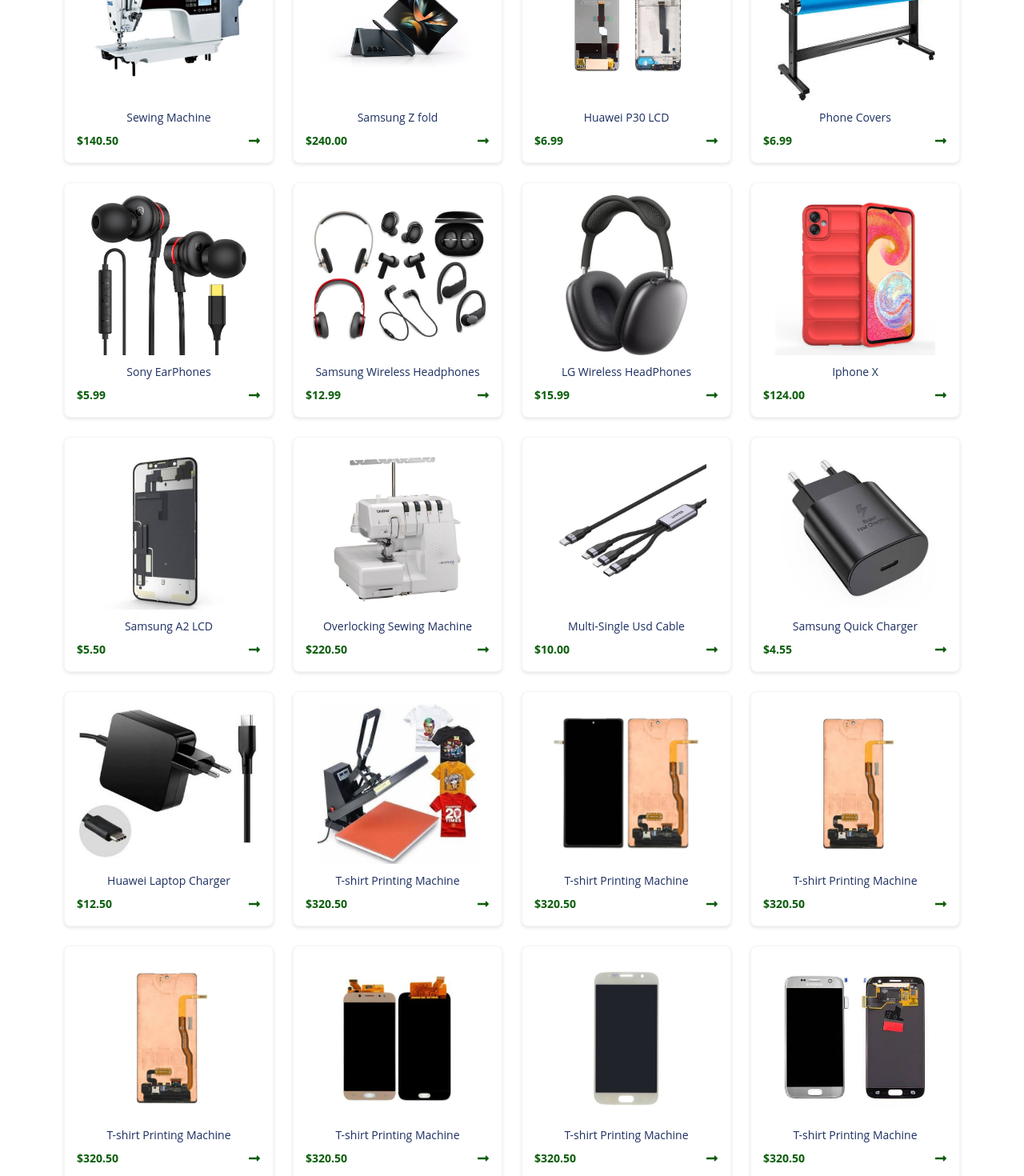
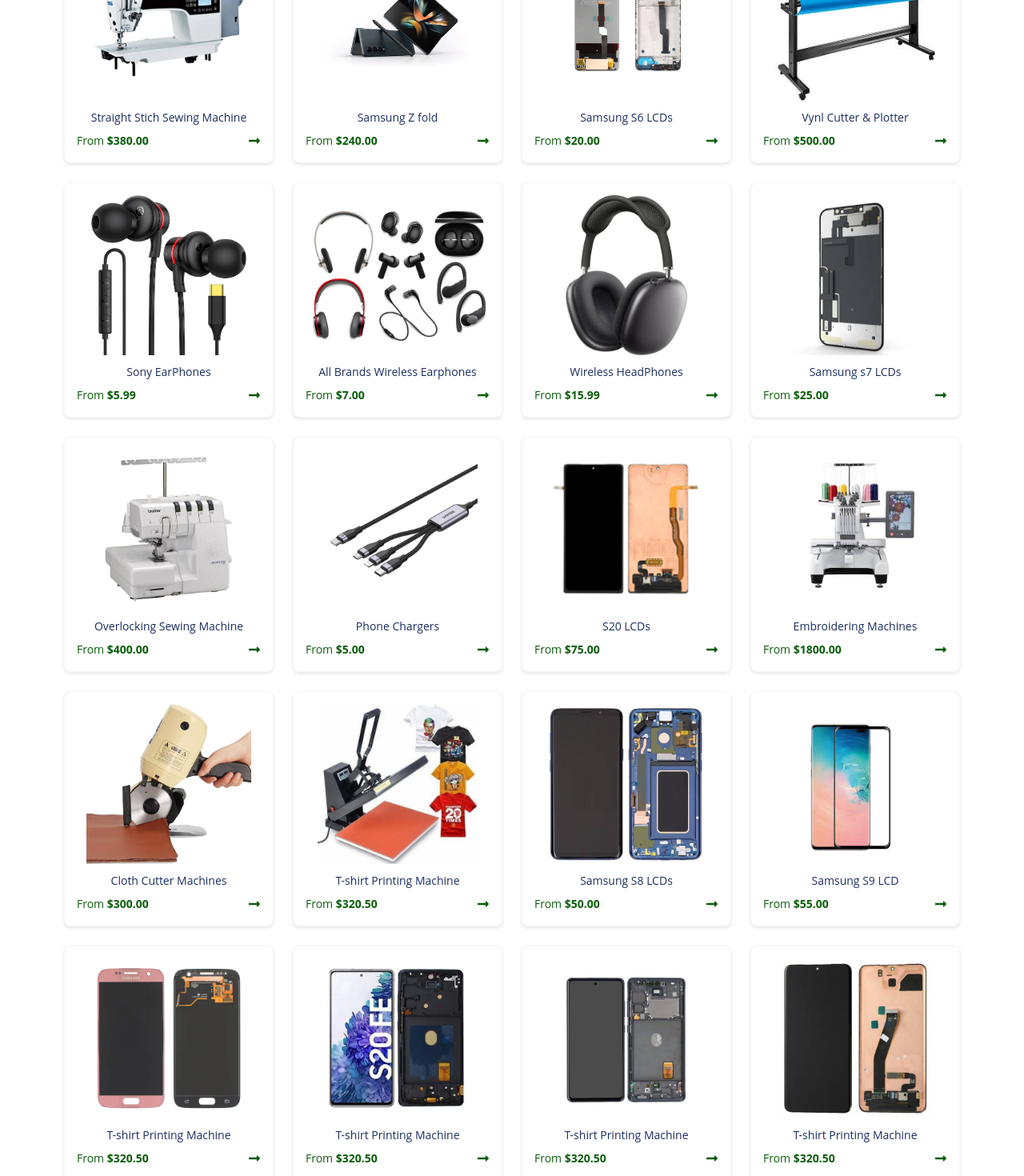
Before and after one commit to chimbo87/mhosira, a React (Vite) app: page /our-shop in a window 1280 px wide. Shown: the part 280-1750 px from the top of the page at 80% size. Built offline with nearby package versions, Linux system fonts and the light colour scheme.

Commit message:
products-designs

```diff
--- a/src/pages/productdetails/ProductDetails.jsx
+++ b/src/pages/productdetails/ProductDetails.jsx
@@ -160,10 +160,10 @@
 
         <p id="product-brand">{product.productName}</p>
         <div className="price-container">
-          {product.oldPrice && product.oldPrice > product.price && (
+          {/* {product.oldPrice && product.oldPrice > product.price && (
             <p id="product-old-price">Was ${product.oldPrice.toFixed(2)}</p>
-          )}
-          <p id="product-price">${product.price.toFixed(2)}</p>
+          )} */}
+          <p id="product-price"> From ${product.price.toFixed(2)}</p>
 
         </div>
         <small>{product.description}</small>
--- a/src/pages/works/Gallery.jsx
+++ b/src/pages/works/Gallery.jsx
@@ -6,6 +6,7 @@
 import { useNavigate } from "react-router-dom";
 import shop01 from "../../assets/product01.jpeg";
 import shop02 from "../../assets/product02.jpeg";
+import shop00 from "../../assets/product03.jpeg";
 import shop03 from "../../assets/shop03.jpeg";
 import shop04 from "../../assets/product04.jpeg";
 import shop05 from "../../assets/product05.jpeg";
@@ -52,6 +53,15 @@
 import shop45 from "../../assets/products/product23.jpeg";
 import shop46 from "../../assets/products/product24.jpeg";
 import shop47 from "../../assets/products/product25.jpeg";
+import shop48 from "../../assets/products/product26.jpeg";
+import shop49 from "../../assets/products/product27.jpeg";
+import shop50 from "../../assets/products/product28.jpeg";
+import shop51 from "../../assets/products/product29.jpeg";
+import shop52 from "../../assets/products/product30.jpeg";
+import shop53 from "../../assets/products/product31.jpeg";
+import shop54 from "../../assets/products/product32.jpeg";
+import shop55 from "../../assets/products/product33.jpeg";
+import shop56 from "../../assets/products/product34.jpeg";
 
 function Gallery() {
   const navigate = useNavigate();
@@ -68,13 +78,13 @@
     {
       id: 13,
       image: shop11,
-      images: [shop13, shop14],
-      productName: " Sewing Machine",
-      price: 140.5,
+      images: [shop11,shop13, shop14],
+      productName: "Straight Stich Sewing Machine",
+      price: 380.00,
       oldPrice: 230.0,
       category: "industrial machines",
       description:
-        "Lorem, ipsum dolor sit amet consectetur adipisicing elit. Dicta est dolorum ut quis debitis in reiciendis! Nostrum sit repudiandae, vel officia nisi cupiditate sed sunt suscipit voluptatibus quaerat ab iusto!",
+        "The Straight Stitch Sewing Machine is a high-quality, durable sewing solution. We will bring it directly from China and deliver it quickly through our mobileland freight services.",
     },
     {
       id: 12,
@@ -90,199 +100,199 @@
     {
       id: 1,
       image: shop01,
-      images: [shop01, shop02, shop03, shop04],
-      productName: "Huawei P30 LCD",
-      price: 6.99,
+      images: [shop01,shop26, shop27],
+      productName: "Samsung S6 LCDs",
+      price: 20.00,
       oldPrice: 8.99,
+      category: "lcd",
+      description:
+        "The Samsung S6 LCD offers a high-resolution display with vibrant colors and sharp clarity, perfect for replacing your damaged screen and restoring your device to its original brilliance.",
+    },
+    {
+      id: 15,
+      image: shop22,
+      images: [shop22,shop56],
+      productName: "Vynl Cutter & Plotter",
+      price: 500.00,
+      oldPrice: 8.99,
+      category: "industrial machines",
+      description:
+        "The Vinyl Cutter & Plotter delivers precise, clean cuts for various materials, ideal for creating custom designs, signs, and decals with professional-grade accuracy",
+    },
+    {
+      id: 2,
+      image: shop02,
+      images: [shop02, shop03],
+      productName: "Sony EarPhones",
+      price: 5.99,
+      oldPrice: 12.0,
+      category: "earphones",
+      description:
+        "Enjoy seamless sound with our Wireless Earphones, offering high-quality audio, long battery life, and a tangle-free experience for ultimate convenience on the go. Our Non-Wireless Earphones provide clear, crisp sound with a reliable wired connection, perfect for users who prefer a stable and uninterrupted listening experience.",
+    },
+    {
+      id: 3,
+      image: shop03,
+      images: [shop03, shop04, shop05, shop06],
+      productName: "All Brands Wireless Earphones",
+      price: 7.00,
+      oldPrice: 20.0,
+      category: "earphones",
+      description:
+        "Our Non-Wireless Earphones provide clear, crisp sound with a reliable wired connection, perfect for users who prefer a stable and uninterrupted listening experience.",
+    },
+    {
+      id: 4,
+      image: shop04,
+      images: [shop04, shop00],
+      productName: " Wireless HeadPhones",
+      price: 15.99,
+      oldPrice: 10.0,
+      category: "earphones",
+      description:
+        "Experience superior sound quality and freedom with our Wireless Headphones, offering long-lasting battery life and a comfortable fit for an immersive listening experience",
+    },
+    // {
+    //   id: 5,
+    //   image: shop05,
+    //   images: [shop05, shop06, shop07, shop08],
+    //   productName: "Iphone X",
+    //   price: 124.0,
+    //   oldPrice: 150.3,
+    //   category: "phone",
+    //   description:
+    //     "Lorem, ipsum dolor sit amet consectetur adipisicing elit. Dicta est dolorum ut quis debitis in reiciendis! Nostrum sit repudiandae, vel officia nisi cupiditate sed sunt suscipit voluptatibus quaerat ab iusto!",
+    // },
+    {
+      id: 6,
+      image: shop06,
+      images: [shop06, shop26, shop27, shop28],
+      productName: "Samsung s7 LCDs",
+      price: 25.00,
+      oldPrice: 8.9,
+      category: "lcd",
+      description:
+        "The Samsung S7 LCD offers a vibrant, high-definition display that restores your phone’s screen to its original quality, ensuring sharp visuals and an immersive viewing experience",
+    },
+    {
+      id: 11,
+      image: shop16,
+      images: [shop16, shop18, shop20, shop46, shop47],
+      productName: "Overlocking Sewing Machine",
+      price: 400.00,
+      oldPrice: 300.0,
+      category: "industrial machines",
+      description:
+        "The Overlocking Sewing Machine provides professional-grade stitching with precision, perfect for finishing seams, preventing fraying, and creating clean, durable edges on various fabrics",
+    },
+    {
+      id: 7,
+      image: shop07,
+      images: [shop07, shop08, shop09],
+      productName: "Phone Chargers",
+      price: 5.00,
+      oldPrice: 12.0,
+      category: "charger",
+      description:
+        "Our high-quality charger ensures fast, efficient charging for your devices, offering reliable performance and durability for everyday use.",
+    },
+    // {
+    //   id: 8,
+    //   image: shop08,
+    //   images: [shop08, shop09, shop10, shop01],
+    //   productName: "Samsung Quick Charger",
+    //   price: 4.55,
+    //   oldPrice: 8.7,
+    //   category: "charger",
+    //   description:
+    //     "Lorem, ipsum dolor sit amet consectetur adipisicing elit. Dicta est dolorum ut quis debitis in reiciendis! Nostrum sit repudiandae, vel officia nisi cupiditate sed sunt suscipit voluptatibus quaerat ab iusto!",
+    // },
+    // {
+    //   id: 9,
+    //   image: shop09,
+    //   images: [shop09, shop10, shop01, shop02],
+    //   productName: "Huawei Laptop Charger",
+    //   price: 12.5,
+    //   oldPrice: 14.0,
+    //   category: "charger",
+    //   description:
+    //     "Lorem, ipsum dolor sit amet consectetur adipisicing elit. Dicta est dolorum ut quis debitis in reiciendis! Nostrum sit repudiandae, vel officia nisi cupiditate sed sunt suscipit voluptatibus quaerat ab iusto!",
+    // },
+    // {
+    //   id: 10,
+    //   image: shop10,
+    //   images: [shop10, shop12],
+    //   productName: "T-shirt Printing Machine",
+    //   price: 320.5,
+    //   oldPrice: 380.0,
+    //   category: "industrial machines",
+    //   description:
+    //     "Lorem, ipsum dolor sit amet consectetur adipisicing elit. Dicta est dolorum ut quis debitis in reiciendis! Nostrum sit repudiandae, vel officia nisi cupiditate sed sunt suscipit voluptatibus quaerat ab iusto!",
+    // },
+
+    {
+      id: 16,
+      image: shop23,
+      images: [shop23,shop24],
+      productName: "S20 LCDs",
+      price: 75.00,
+      oldPrice: 380.0,
+      category: "lcd",
+      description:
+        "The Samsung S20 LCD delivers vibrant colors and sharp clarity, restoring your device’s display to its original brilliance with high-definition visuals and touch sensitivity.",
+    },
+    {
+      id: 17,
+      image: shop52,
+      images: [shop52, shop53,shop54],
+      productName: "Embroidering Machines",
+      price: 1800.00,
+      oldPrice: 380.0,
+      category: "industrial machines",
+      description:
+        "Our Embroidering Machines offer precise, high-quality stitching for creating detailed, intricate designs on various fabrics, perfect for both professional and personal use",
+    },
+    {
+      id: 18,
+      image: shop49,
+      images: [ shop49,shop50, shop51],
+      productName: "Cloth Cutter Machines",
+      price: 300.00,
+      oldPrice: 380.0,
+      category: "industrial machines",
+      description:
+        "Our Cloth Cutter Machines provide fast, precise cutting for various fabrics, enhancing productivity and ensuring clean, accurate edges for your sewing and crafting projects",
+    },
+    {
+      id: 19,
+      image: shop10,
+      images: [shop10,shop48, shop12],
+      productName: "T-shirt Printing Machine",
+      price: 320.5,
+      oldPrice: 380.0,
+      category: "industrial machines",
+      description:
+        "The T-shirt Printing Machine allows you to easily print high-quality, vibrant designs on fabric, perfect for custom apparel and personalized clothing with professional results",
+    },
+    {
+      id: 20,
+      image: shop39,
+      images: [shop40, shop39],
+      productName: "Samsung S8 LCDs",
+      price: 50.00,
+      oldPrice: 380.0,
       category: "lcd",
       description:
         "Lorem, ipsum dolor sit amet consectetur adipisicing elit. Dicta est dolorum ut quis debitis in reiciendis! Nostrum sit repudiandae, vel officia nisi cupiditate sed sunt suscipit voluptatibus quaerat ab iusto!",
     },
     {
-      id: 15,
-      image: shop22,
-      images: [shop22],
-      productName: "Phone Covers",
-      price: 6.99,
-      oldPrice: 8.99,
-      category: "cover",
-      description:
-        "Lorem, ipsum dolor sit amet consectetur adipisicing elit. Dicta est dolorum ut quis debitis in reiciendis! Nostrum sit repudiandae, vel officia nisi cupiditate sed sunt suscipit voluptatibus quaerat ab iusto!",
-    },
-    {
-      id: 2,
-      image: shop02,
-      images: [shop02, shop03, shop04, shop05],
-      productName: "Sony EarPhones",
-      price: 5.99,
-      oldPrice: 12.0,
-      category: "earphones",
-      description:
-        "Lorem, ipsum dolor sit amet consectetur adipisicing elit. Dicta est dolorum ut quis debitis in reiciendis! Nostrum sit repudiandae, vel officia nisi cupiditate sed sunt suscipit voluptatibus quaerat ab iusto!",
-    },
-    {
-      id: 3,
-      image: shop03,
-      images: [shop03, shop04, shop05, shop06],
-      productName: "Samsung Wireless Headphones",
-      price: 12.99,
-      oldPrice: 20.0,
-      category: "earphones",
-      description:
-        "Lorem, ipsum dolor sit amet consectetur adipisicing elit. Dicta est dolorum ut quis debitis in reiciendis! Nostrum sit repudiandae, vel officia nisi cupiditate sed sunt suscipit voluptatibus quaerat ab iusto!",
-    },
-    {
-      id: 4,
-      image: shop04,
-      images: [shop04, shop05, shop06, shop07],
-      productName: "LG Wireless HeadPhones",
-      price: 15.99,
-      oldPrice: 10.0,
-      category: "earphones",
-      description:
-        "Lorem, ipsum dolor sit amet consectetur adipisicing elit. Dicta est dolorum ut quis debitis in reiciendis! Nostrum sit repudiandae, vel officia nisi cupiditate sed sunt suscipit voluptatibus quaerat ab iusto!",
-    },
-    {
-      id: 5,
-      image: shop05,
-      images: [shop05, shop06, shop07, shop08],
-      productName: "Iphone X",
-      price: 124.0,
-      oldPrice: 150.3,
+      id: 21,
+      image: shop37,
+      images: [shop38, shop37],
+      productName: "Samsung S9 LCD",
+      price: 55.00,
+      oldPrice: 380.0,
       category: "phone",
-      description:
-        "Lorem, ipsum dolor sit amet consectetur adipisicing elit. Dicta est dolorum ut quis debitis in reiciendis! Nostrum sit repudiandae, vel officia nisi cupiditate sed sunt suscipit voluptatibus quaerat ab iusto!",
-    },
-    {
-      id: 6,
-      image: shop06,
-      images: [shop06, shop07, shop08, shop09],
-      productName: "Samsung A2 LCD",
-      price: 5.5,
-      oldPrice: 8.9,
-      category: "lcd",
-      description:
-        "Lorem, ipsum dolor sit amet consectetur adipisicing elit. Dicta est dolorum ut quis debitis in reiciendis! Nostrum sit repudiandae, vel officia nisi cupiditate sed sunt suscipit voluptatibus quaerat ab iusto!",
-    },
-    {
-      id: 11,
-      image: shop16,
-      images: [shop16, shop18, shop20],
-      productName: "Overlocking Sewing Machine",
-      price: 220.5,
-      oldPrice: 300.0,
-      category: "industrial machines",
-      description:
-        "Lorem, ipsum dolor sit amet consectetur adipisicing elit. Dicta est dolorum ut quis debitis in reiciendis! Nostrum sit repudiandae, vel officia nisi cupiditate sed sunt suscipit voluptatibus quaerat ab iusto!",
-    },
-    {
-      id: 7,
-      image: shop07,
-      images: [shop07, shop08, shop09, shop10],
-      productName: "Multi-Single Usd Cable",
-      price: 10.0,
-      oldPrice: 12.0,
-      category: "charger",
-      description:
-        "Lorem, ipsum dolor sit amet consectetur adipisicing elit. Dicta est dolorum ut quis debitis in reiciendis! Nostrum sit repudiandae, vel officia nisi cupiditate sed sunt suscipit voluptatibus quaerat ab iusto!",
-    },
-    {
-      id: 8,
-      image: shop08,
-      images: [shop08, shop09, shop10, shop01],
-      productName: "Samsung Quick Charger",
-      price: 4.55,
-      oldPrice: 8.7,
-      category: "charger",
-      description:
-        "Lorem, ipsum dolor sit amet consectetur adipisicing elit. Dicta est dolorum ut quis debitis in reiciendis! Nostrum sit repudiandae, vel officia nisi cupiditate sed sunt suscipit voluptatibus quaerat ab iusto!",
-    },
-    {
-      id: 9,
-      image: shop09,
-      images: [shop09, shop10, shop01, shop02],
-      productName: "Huawei Laptop Charger",
-      price: 12.5,
-      oldPrice: 14.0,
-      category: "charger",
-      description:
-        "Lorem, ipsum dolor sit amet consectetur adipisicing elit. Dicta est dolorum ut quis debitis in reiciendis! Nostrum sit repudiandae, vel officia nisi cupiditate sed sunt suscipit voluptatibus quaerat ab iusto!",
-    },
-    {
-      id: 10,
-      image: shop10,
-      images: [shop10, shop12],
-      productName: "T-shirt Printing Machine",
-      price: 320.5,
-      oldPrice: 380.0,
-      category: "industrial machines",
-      description:
-        "Lorem, ipsum dolor sit amet consectetur adipisicing elit. Dicta est dolorum ut quis debitis in reiciendis! Nostrum sit repudiandae, vel officia nisi cupiditate sed sunt suscipit voluptatibus quaerat ab iusto!",
-    },
-
-    {
-      id: 16,
-      image: shop23,
-      images: [shop10, shop12],
-      productName: "T-shirt Printing Machine",
-      price: 320.5,
-      oldPrice: 380.0,
-      category: "industrial machines",
-      description:
-        "Lorem, ipsum dolor sit amet consectetur adipisicing elit. Dicta est dolorum ut quis debitis in reiciendis! Nostrum sit repudiandae, vel officia nisi cupiditate sed sunt suscipit voluptatibus quaerat ab iusto!",
-    },
-    {
-      id: 17,
-      image: shop24,
-      images: [shop10, shop12],
-      productName: "T-shirt Printing Machine",
-      price: 320.5,
-      oldPrice: 380.0,
-      category: "industrial machines",
-      description:
-        "Lorem, ipsum dolor sit amet consectetur adipisicing elit. Dicta est dolorum ut quis debitis in reiciendis! Nostrum sit repudiandae, vel officia nisi cupiditate sed sunt suscipit voluptatibus quaerat ab iusto!",
-    },
-    {
-      id: 18,
-      image: shop24,
-      images: [shop10, shop12],
-      productName: "T-shirt Printing Machine",
-      price: 320.5,
-      oldPrice: 380.0,
-      category: "industrial machines",
-      description:
-        "Lorem, ipsum dolor sit amet consectetur adipisicing elit. Dicta est dolorum ut quis debitis in reiciendis! Nostrum sit repudiandae, vel officia nisi cupiditate sed sunt suscipit voluptatibus quaerat ab iusto!",
-    },
-    {
-      id: 19,
-      image: shop25,
-      images: [shop10, shop12],
-      productName: "T-shirt Printing Machine",
-      price: 320.5,
-      oldPrice: 380.0,
-      category: "industrial machines",
-      description:
-        "Lorem, ipsum dolor sit amet consectetur adipisicing elit. Dicta est dolorum ut quis debitis in reiciendis! Nostrum sit repudiandae, vel officia nisi cupiditate sed sunt suscipit voluptatibus quaerat ab iusto!",
-    },
-    {
-      id: 20,
-      image: shop26,
-      images: [shop10, shop12],
-      productName: "T-shirt Printing Machine",
-      price: 320.5,
-      oldPrice: 380.0,
-      category: "industrial machines",
-      description:
-        "Lorem, ipsum dolor sit amet consectetur adipisicing elit. Dicta est dolorum ut quis debitis in reiciendis! Nostrum sit repudiandae, vel officia nisi cupiditate sed sunt suscipit voluptatibus quaerat ab iusto!",
-    },
-    {
-      id: 21,
-      image: shop27,
-      images: [shop10, shop12],
-      productName: "T-shirt Printing Machine",
-      price: 320.5,
-      oldPrice: 380.0,
-      category: "industrial machines",
       description:
         "Lorem, ipsum dolor sit amet consectetur adipisicing elit. Dicta est dolorum ut quis debitis in reiciendis! Nostrum sit repudiandae, vel officia nisi cupiditate sed sunt suscipit voluptatibus quaerat ab iusto!",
     },
@@ -487,6 +497,28 @@
       description:
         "Lorem, ipsum dolor sit amet consectetur adipisicing elit. Dicta est dolorum ut quis debitis in reiciendis! Nostrum sit repudiandae, vel officia nisi cupiditate sed sunt suscipit voluptatibus quaerat ab iusto!",
     },
+    {
+      id: 40,
+      image: shop45,
+      images: [shop10, shop12],
+      productName: "T-shirt Printing Machine",
+      price: 320.5,
+      oldPrice: 380.0,
+      category: "industrial machines",
+      description:
+        "Lorem, ipsum dolor sit amet consectetur adipisicing elit. Dicta est dolorum ut quis debitis in reiciendis! Nostrum sit repudiandae, vel officia nisi cupiditate sed sunt suscipit voluptatibus quaerat ab iusto!",
+    },
+    {
+      id: 41,
+      image: shop46,
+      images: [shop10, shop12],
+      productName: "T-shirt Printing Machine",
+      price: 320.5,
+      oldPrice: 380.0,
+      category: "industrial machines",
+      description:
+        "Lorem, ipsum dolor sit amet consectetur adipisicing elit. Dicta est dolorum ut quis debitis in reiciendis! Nostrum sit repudiandae, vel officia nisi cupiditate sed sunt suscipit voluptatibus quaerat ab iusto!",
+    },
   ];
   const handleButtonClick = (buttonId, category) => {
     setActiveButton(buttonId);
@@ -521,13 +553,18 @@
   // Get current products for pagination
   const indexOfLastProduct = currentPage * pageSize;
   const indexOfFirstProduct = indexOfLastProduct - pageSize;
-  const currentProducts = filteredProducts.slice(indexOfFirstProduct, indexOfLastProduct);
+  const currentProducts = filteredProducts.slice(
+    indexOfFirstProduct,
+    indexOfLastProduct
+  );
 
   // Handle page change
   const handlePageChange = (page) => {
     setCurrentPage(page);
     // Scroll to top of gallery when page changes
-    document.getElementById('gallery-box')?.scrollIntoView({ behavior: 'smooth' });
+    document
+      .getElementById("gallery-box")
+      ?.scrollIntoView({ behavior: "smooth" });
   };
 
   if (loading) {
@@ -614,8 +651,8 @@
               </small>
               <div className="pricing-info">
                 <div id="price-tag">
-                  <small>
-                    <b>${product.price.toFixed(2)}</b>
+                  <small><span>From</span>
+                    <b> ${product.price.toFixed(2)}</b>
                   </small>
                   <FaLongArrowAltRight />
                 </div>
@@ -626,11 +663,13 @@
       </div>
 
       {/* Pagination */}
-      <div style={{
-        display: 'flex',
-        justifyContent: 'center',
-        margin: '2rem 0'
-      }}>
+      <div
+        style={{
+          display: "flex",
+          justifyContent: "center",
+          margin: "2rem 0",
+        }}
+      >
         <Pagination
           current={currentPage}
           total={filteredProducts.length}
```
